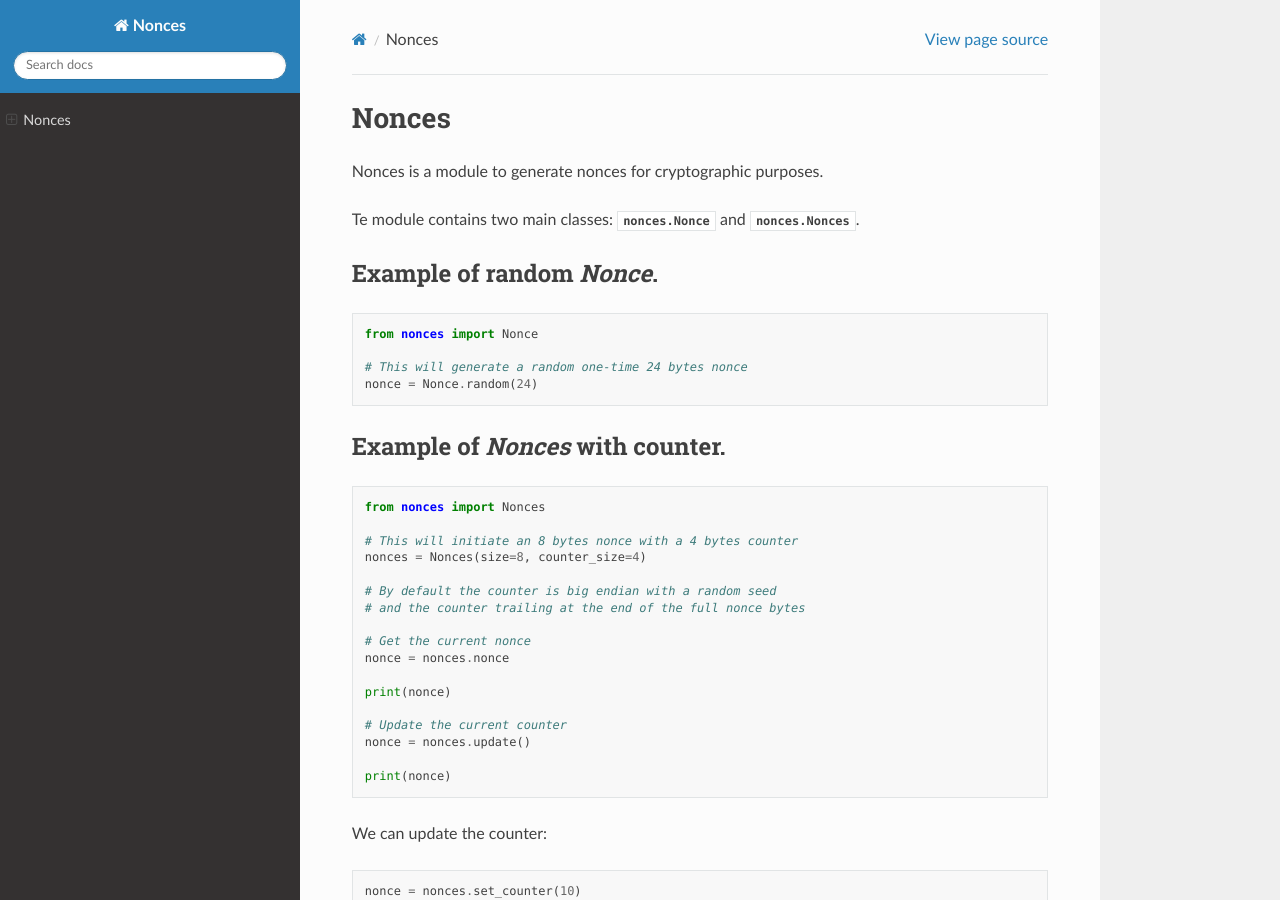
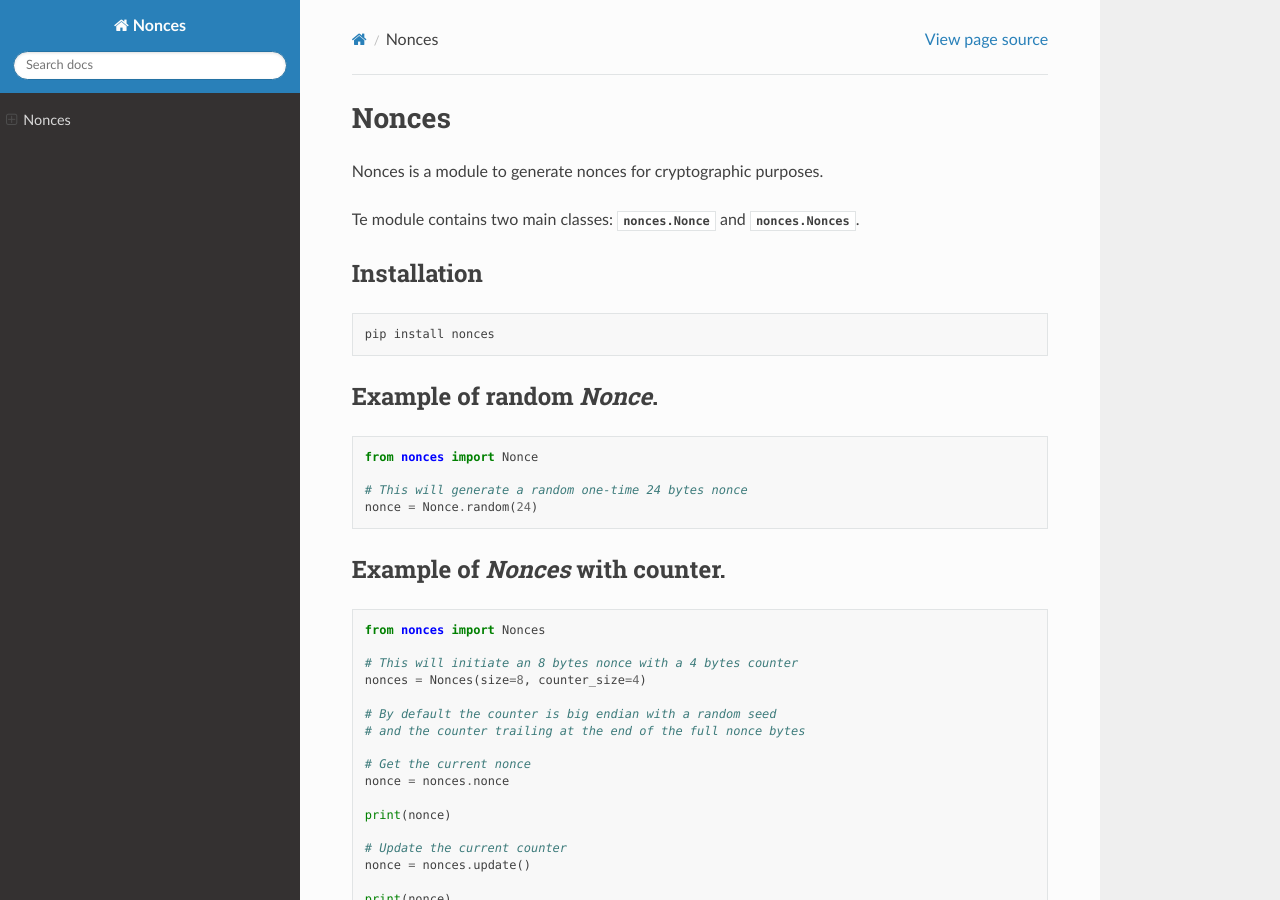
Before and after one commit to gonatienza/nonces, a Sphinx documentation site: the page built from docs/index.rst, in a window 1280 px wide and 900 px high. Built offline with Sphinx 7.4.7 and the Read the Docs theme 2.0.0, drawn with Linux system fonts in a browser that asks for light colours.

Commit message:
pip-docs

```diff
--- a/docs/index.rst
+++ b/docs/index.rst
@@ -9,15 +9,23 @@ Te module contains two main classes: :class:`nonces.Nonce` and
 :class:`nonces.Nonces`.
 
 
+Installation
+--------------------------
+
+.. code-block::
+
+   pip install nonces
+
+
 Example of random `Nonce`.
 --------------------------
 
 .. code-block::
 
-    from nonces import Nonce
+   from nonces import Nonce
 
-    # This will generate a random one-time 24 bytes nonce
-    nonce = Nonce.random(24)
+   # This will generate a random one-time 24 bytes nonce
+   nonce = Nonce.random(24)
 
 
 Example of `Nonces` with counter.
```
